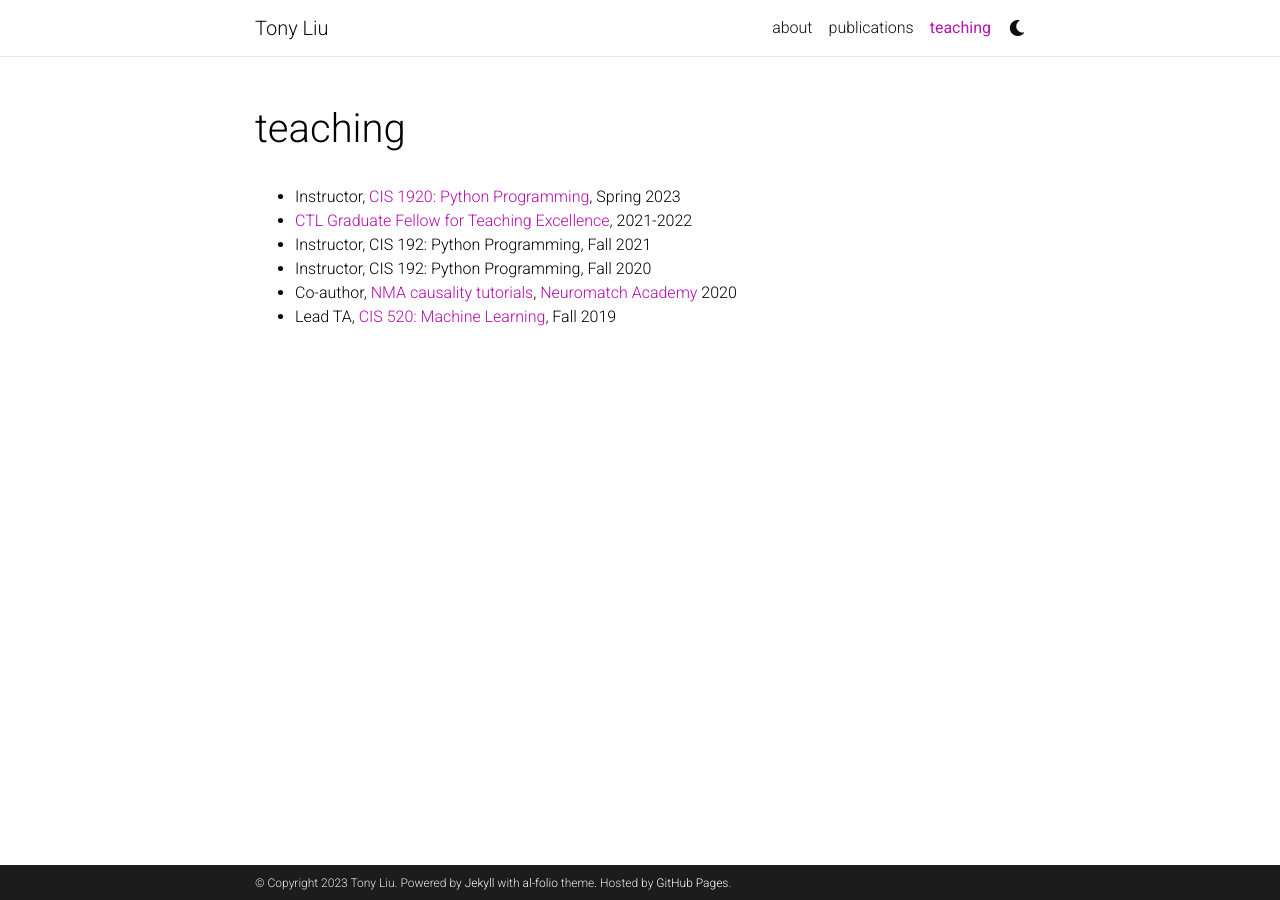
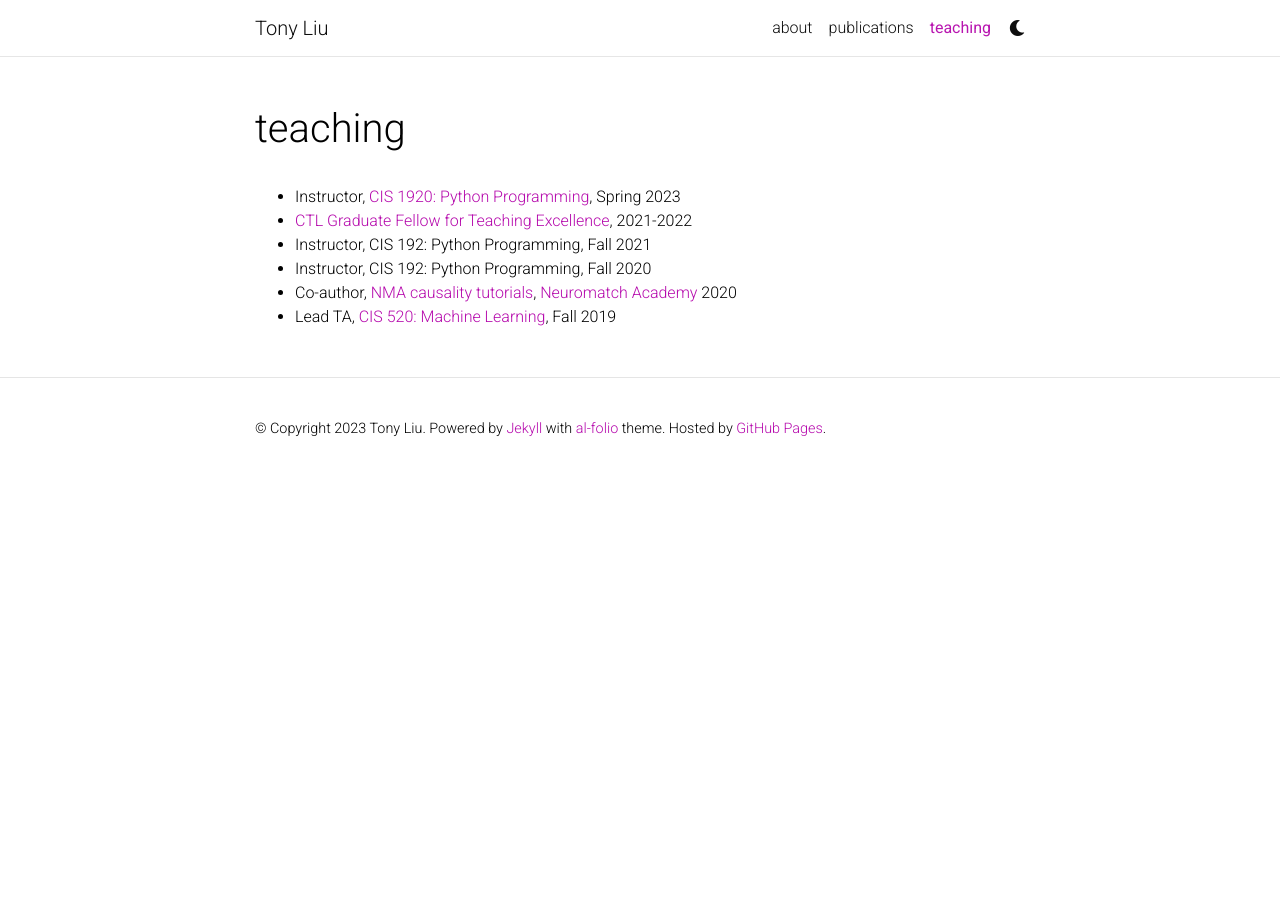
Before and after one commit to tliutony/tliutony.github.io, a Jekyll site: the page built from _pages/teaching.md, in a window 1280 px wide. Built offline with Jekyll 4.4.1, drawn with Linux system fonts in a browser that asks for light colours; full-size pictures stand in for the smaller copies a plugin makes; comment, search, counter and statistics services are not loaded; a style sheet for code colours, icons or effects is not loaded.

```diff
--- a/_config.yml
+++ b/_config.yml
@@ -47,7 +47,7 @@ rss_icon: false
 # -----------------------------------------------------------------------------
 
 navbar_fixed: true
-footer_fixed: true
+footer_fixed: false
 
 # Dimensions
 max_width: 800px
@@ -98,8 +98,8 @@ facebook_id: # your facebook id
 youtube_id: # your youtube channel id (youtube.com/@<youtube_id>)
 discord_id: # your discord id (18-digit unique numerical identifier)
 
-contact_note: >
-  You can even add a little note about which of these is the best way to reach you.
+contact_note: #>You can even add a little note about which of these is the best way to reach you.
+
 
 # -----------------------------------------------------------------------------
 # Analytics and search engine verification
```
Also changed, not shown: _pages/about.md (+1 -1 lines).
